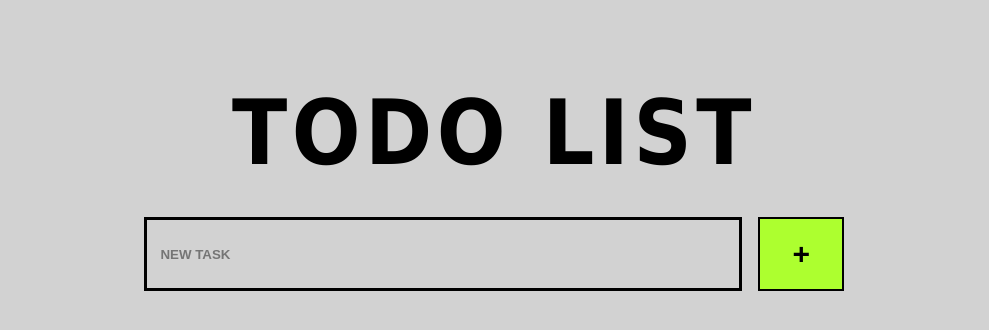
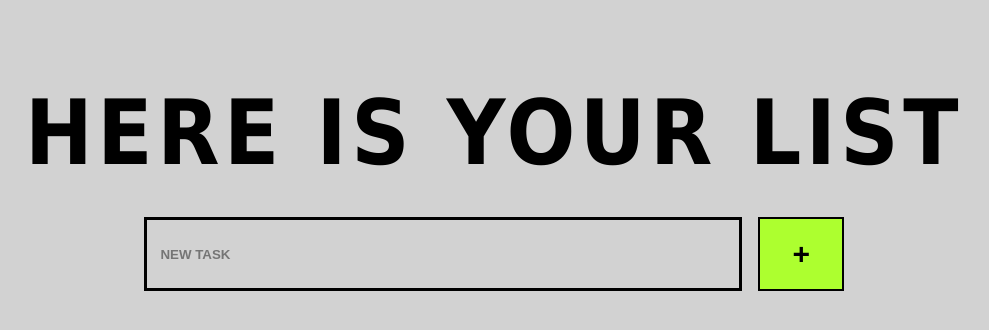
Before and after one commit to MOHAMED-DEV2000/Todo-List-app, a plain HTML site: page index.html in a window 1280 px wide. Shown: the whole page, without its empty margins (146-1135 px from the left). Drawn offline with Linux system fonts and the light colour scheme.

Commit message:
Modify: the title of the app and also the Readme file

```diff
--- a/index.html
+++ b/index.html
@@ -8,7 +8,7 @@
 </head>
 <body>
     <main class="container">
-        <h1 class="Todo-title">Todo List</h1>
+        <h1 class="Todo-title">Here is your list</h1>
 
         <div class="add-task-sec">
             <input type="text" name="" id="input-text" placeholder="New task" >
```
Also changed, not shown: 1 other file.
